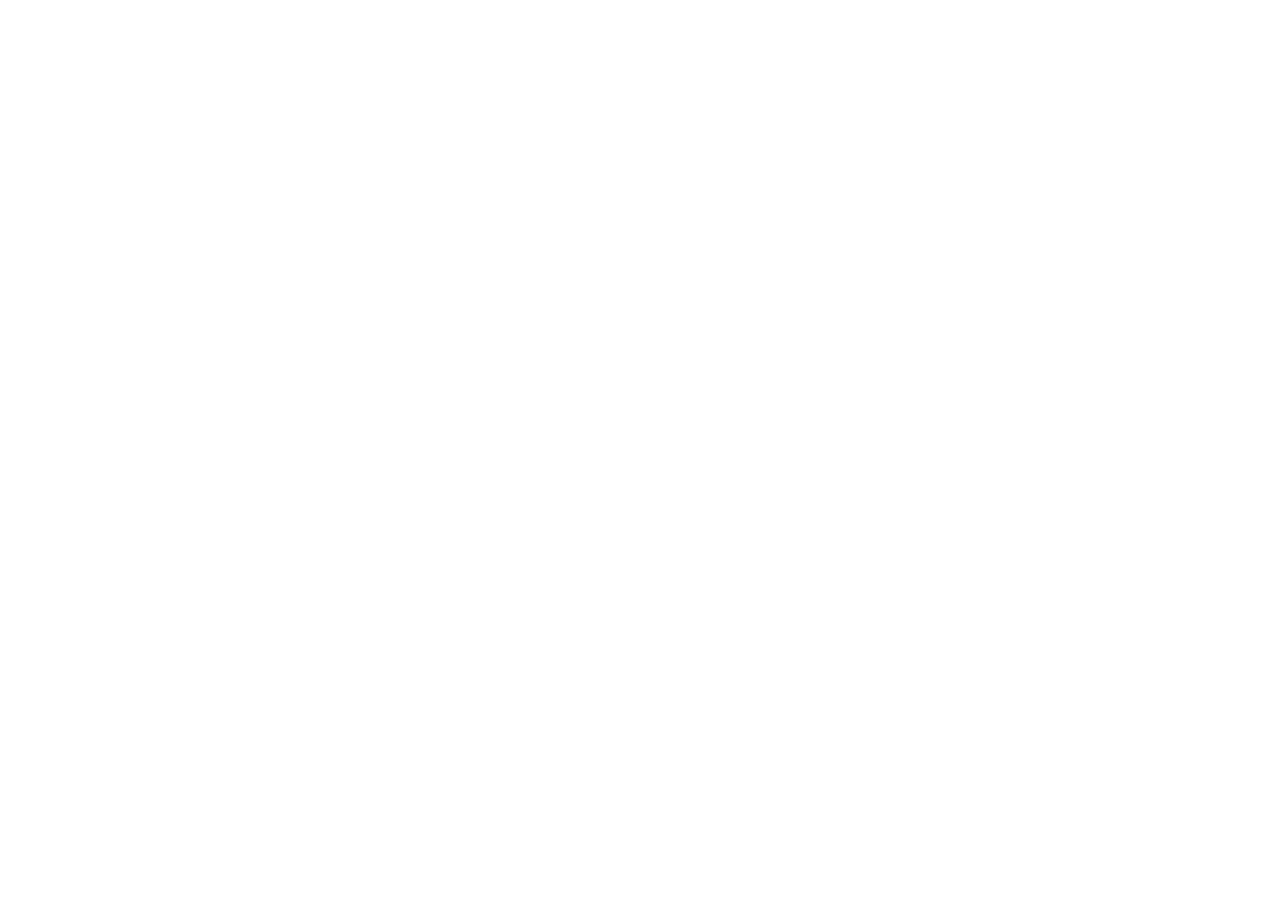
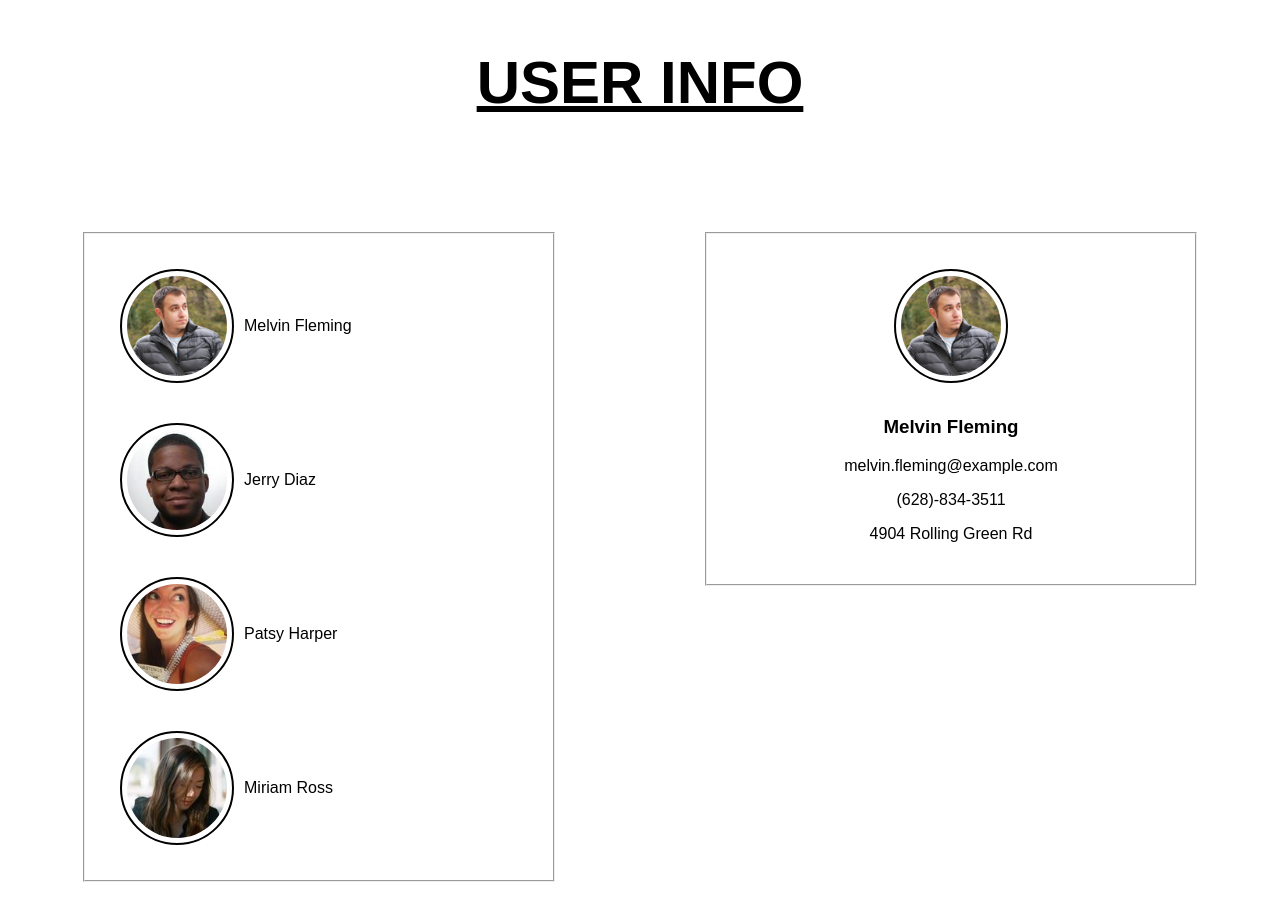
Before and after one commit to SEI-ATL-3-8/user-info, a plain HTML site: page index.html in a window 1280 px wide. Before the commit the page ends 800 px from the top, so only its background shows below. Drawn offline with Linux system fonts and the light colour scheme.

Commit message:
updated user info

```diff
--- a/index.html
+++ b/index.html
@@ -5,8 +5,69 @@
   <meta http-equiv="X-UA-Compatible" content="IE=edge">
   <meta name="viewport" content="width=device-width, initial-scale=1.0">
   <title>User Info</title>
+  <script src="./script.js" async defer></script>
+  <link rel="stylesheet" href="./style.css">
 </head>
 <body>
+  <h1>USER INFO</h1>
+  <div class="parentSection">
+      <div class="usersLeft">
+        <div class="userColumnOne">
+          <div class="imageName">
+            <img src="/assets/melvin_fleming.jpg" alt="Melvin Fleming">
+            <p>Melvin Fleming</p>
+          </div>
+          <div class="imageName" id="jerry-link">
+            <img src="/assets/jerry_diaz.jpg" alt="Jerry Diaz">
+            <p>Jerry Diaz</p>
+          </div>
+          <div class="imageName" id="patsy-link">
+            <img src="/assets/patsy_harper.jpg" alt="Patsy Harper">
+            <p>Patsy Harper</p>
+          </div>
+          <div class="imageName" id="miriam-link">
+            <img src="/assets/miriam_ross.jpg" alt="Miriam Ross">
+            <p>Miriam Ross</p>
+          </div>
+        </div>
+      </div>
+      <div class="usersRight">
+        <div class="userInfo">
+          <div class="notHidden">
+            <div class="completeInfo">
+              <img src="/assets/melvin_fleming.jpg" alt="Melvin Fleming">
+              <h3>Melvin Fleming</h3>
+              <p>melvin.fleming@example.com</p>
+              <p>(628)-834-3511</p>
+              <p>4904 Rolling Green Rd</p>
+            </div>
+          </div>
+          <div class="hidden">
+            <div class="completeInfo">
+              <img src="/assets/jerry_diaz.jpg" alt="Jerry Diaz">
+              <h3>Jerry Diaz</h3>
+              <p>jerry.diaz@example.com</p>
+              <p>(034)-061-7169</p>
+              <p>406 Elgin St</p>
+            </div>
+            <div class="completeInfo">
+              <img src="/assets/patsy_harper.jpg" alt="Patsy Harper">
+              <h3>Patsy Harper</h3>
+              <p>patsy.harper@example.com</p>
+              <p>(500)-207-0486</p>
+              <p>8281 Pecan Acres Ln</p>
+            </div>
+            <div class="completeInfo">
+              <img src="/assets/miriam_ross.jpg" alt="Miriam Ross">
+              <h3>Miriam Ross</h3>
+              <p>miriam.ross@example.com,</p>
+              <p>(350)-551-0412</p>
+              <p>4154 Forest Ln</p>
+            </div>
+          </div>
+        </div>
+      </div>
+  </div>
 
 </body>
 </html>
--- a/script.js
+++ b/script.js
@@ -0,0 +1,27 @@
+document.querySelector('#jerry-link').addEventListener('click', () => {
+    document.querySelector('#jerry-link').classList.remove('hidden')
+    document.querySelector('#melvin-link').classList.remove('notHidden')
+    document.querySelector('#patsy-link').classList.add('hidden')
+    document.querySelector('#miriam-link').classList.add('hidden')
+})
+
+document.querySelector('#patsy-link').addEventListener('click', () => {
+    document.querySelector('#patsy-link').classList.remove('hidden')
+    document.querySelector('#melvin-link').classList.remove('notHidden')
+    document.querySelector('#jerry-link').classList.add('hidden')
+    document.querySelector('#miriam-link').classList.add('hidden')
+})
+
+document.querySelector('#miriam-link').addEventListener('click', () => {
+    document.querySelector('#miriam-link').classList.remove('hidden')
+    document.querySelector('#melvin-link').classList.remove('notHidden')
+    document.querySelector('#patsy-link').classList.add('hidden')
+    document.querySelector('#jerry-link').classList.add('hidden')
+})
+
+document.querySelector('#melvin-link').addEventListener('click', () => {
+    document.querySelector('#melvin-link').classList.add('notHidden')
+    document.querySelector('#miriam-link').classList.remove('hidden')
+    document.querySelector('#patsy-link').classList.add('hidden')
+    document.querySelector('#jerry-link').classList.add('hidden')
+})
--- a/style.css
+++ b/style.css
@@ -0,0 +1,62 @@
+body {
+    display: flex;
+    flex-direction: column;
+    font-family: sans-serif;
+}
+
+.parentSection {
+    display: flex;
+}
+
+h1 {
+    text-align: center;
+    text-decoration-line: underline;
+    font-size: 60px;
+
+}
+
+img {
+    width: 100px;
+    border-radius: 50%;
+    padding: 5px;
+    margin: 10px;
+    align-items: center;
+    border: 2px solid black;
+}
+
+.usersLeft {
+    border: 2px groove;
+    height: 100%;
+    width: 50%;
+    display: flex;
+    margin: 75px ;
+    padding: 15px;
+}
+
+.usersRight {
+    border: 2px groove;
+    height: 100%;
+    width: 50%;
+    display: flex;
+    text-align: center;
+    justify-content: center;
+    align-items: center;
+    margin: 75px;
+    padding: 25px;
+
+}
+
+.imageName {
+    display: flex;
+    flex-direction: row;
+    align-items: center;
+    padding: 10px;
+}
+
+.hidden {
+    display: none;
+}
+
+.notHidden {
+    display: block;
+}
```
Also changed, not shown: 1 other file.
